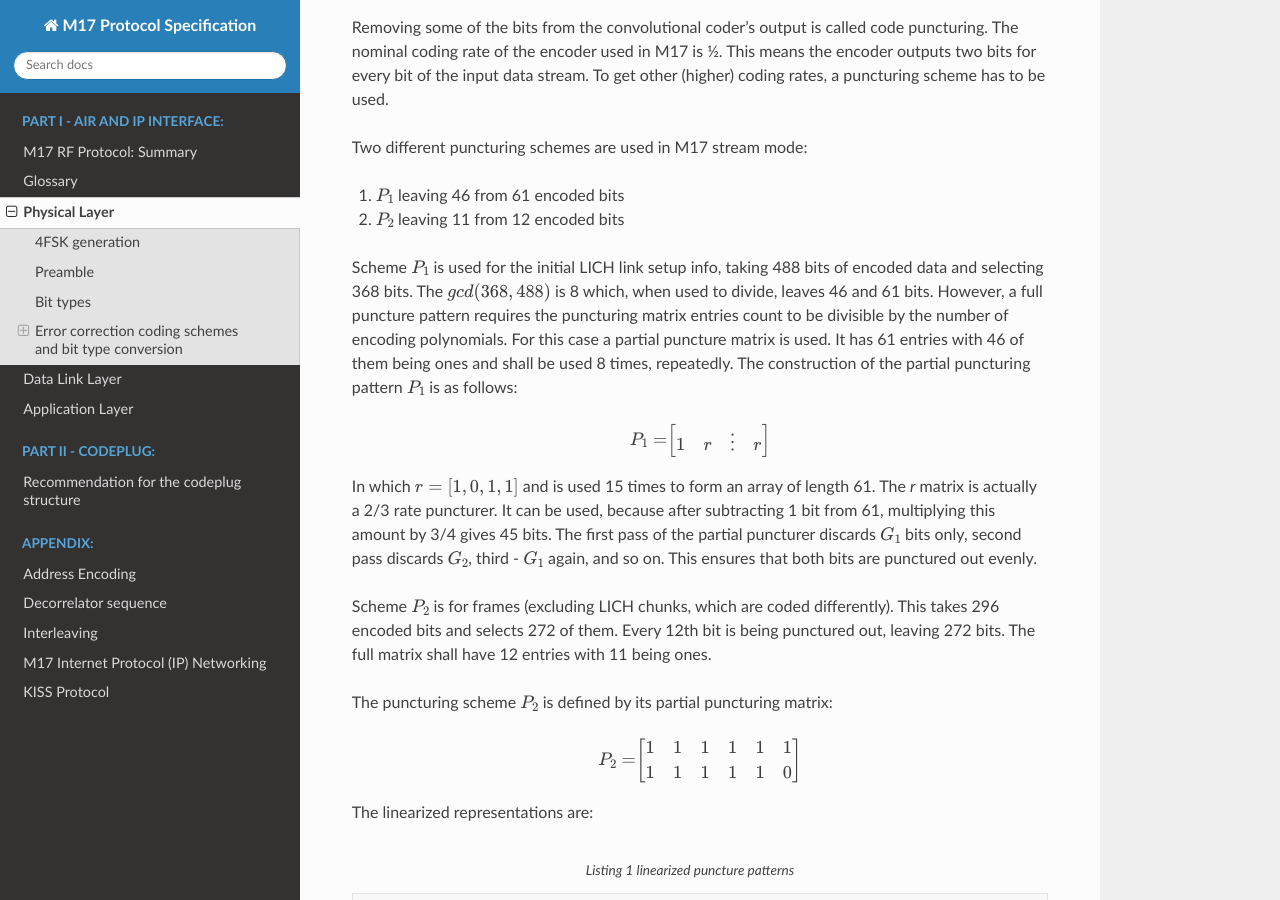
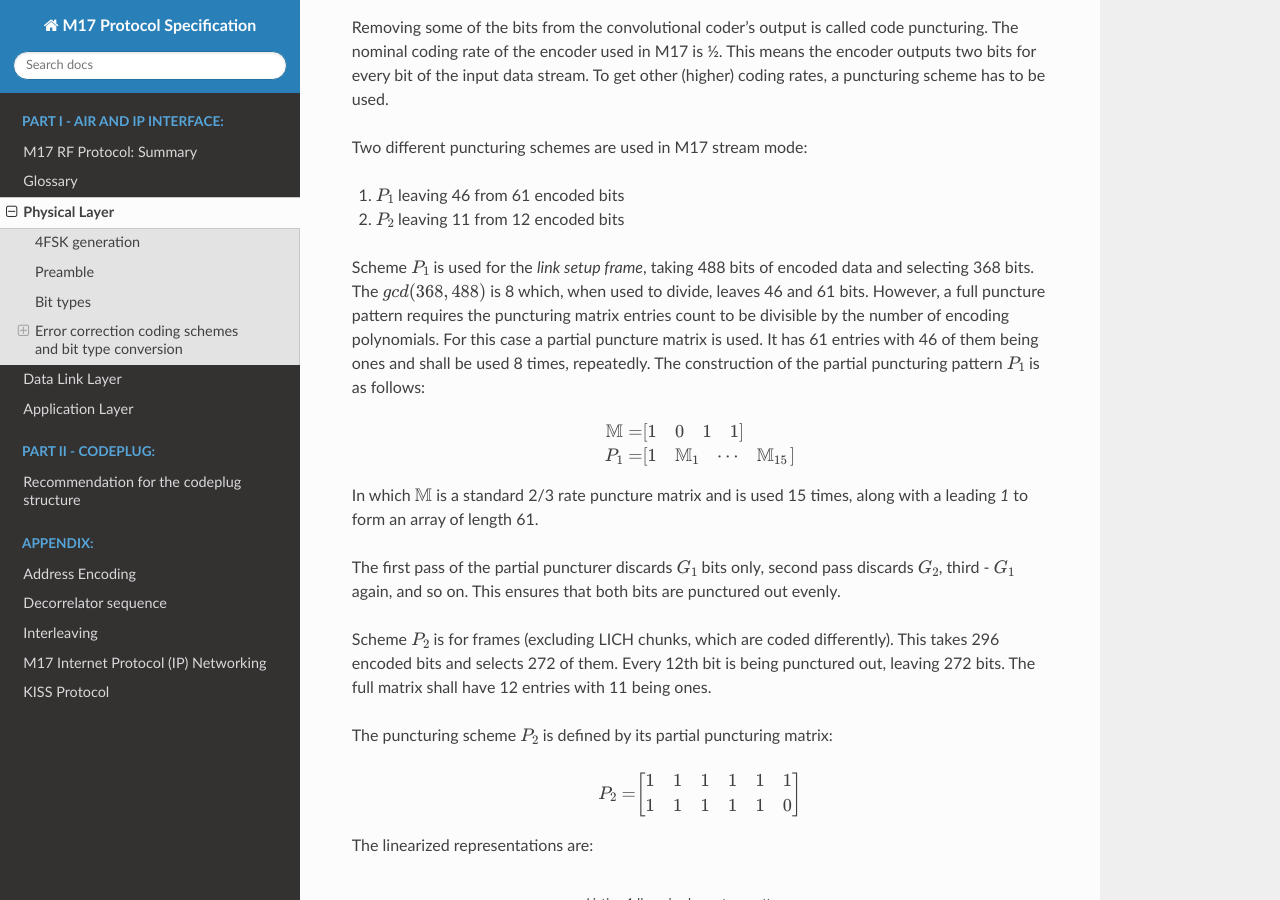
Before and after one commit to M17-Project/M17_spec, a Sphinx documentation site: the page built from docs/physical_layer.rst, in a window 1280 px wide and 900 px high, scrolled down 3988 px. Built offline with Sphinx 7.4.7 and the Read the Docs theme 2.0.0, drawn with Linux system fonts in a browser that asks for light colours.

Commit message:
Correct and clarify the P1 usage and construction.

```diff
--- a/docs/physical_layer.rst
+++ b/docs/physical_layer.rst
@@ -208,7 +208,7 @@ Two different puncturing schemes are used in M17 stream mode:
 #. :math:`P_1` leaving 46 from 61 encoded bits
 #. :math:`P_2` leaving 11 from 12 encoded bits
 
-Scheme :math:`P_1` is used for the initial LICH link setup info, taking 488
+Scheme :math:`P_1` is used for the *link setup frame*, taking 488
 bits of encoded data and selecting 368 bits. The :math:`gcd(368, 488)`
 is 8 which, when used to divide, leaves 46 and 61 bits. However, a full puncture
 pattern requires the puncturing matrix entries count to be divisible by the number of encoding
@@ -220,14 +220,17 @@ The construction of the partial puncturing pattern :math:`P_1` is as follows:
    :nowrap:
 
    \begin{align}
+     \mathbb{M} = & \begin{bmatrix}
+     1 & 0 & 1 & 1
+     \end{bmatrix} \\
      P_1 = & \begin{bmatrix}
-     1 & r & \vdots & r
+     1 & \mathbb{M}_{1} & \cdots & \mathbb{M}_{15}
      \end{bmatrix}
    \end{align}
 
-In which :math:`r=[1, 0, 1, 1]` and is used 15 times to form an array of length 61.
-The *r* matrix is actually a 2/3 rate puncturer. It can be used, because after subtracting
-1 bit from 61, multiplying this amount by 3/4 gives 45 bits.
+In which :math:`\mathbb{M}` is a standard 2/3 rate puncture matrix and is used 15 times,
+along with a leading `1` to form an array of length 61.
+
 The first pass of the partial puncturer discards :math:`G_1` bits only, second pass discards
 :math:`G_2`, third - :math:`G_1` again, and so on. This ensures that both bits are punctured out evenly.
 
```
